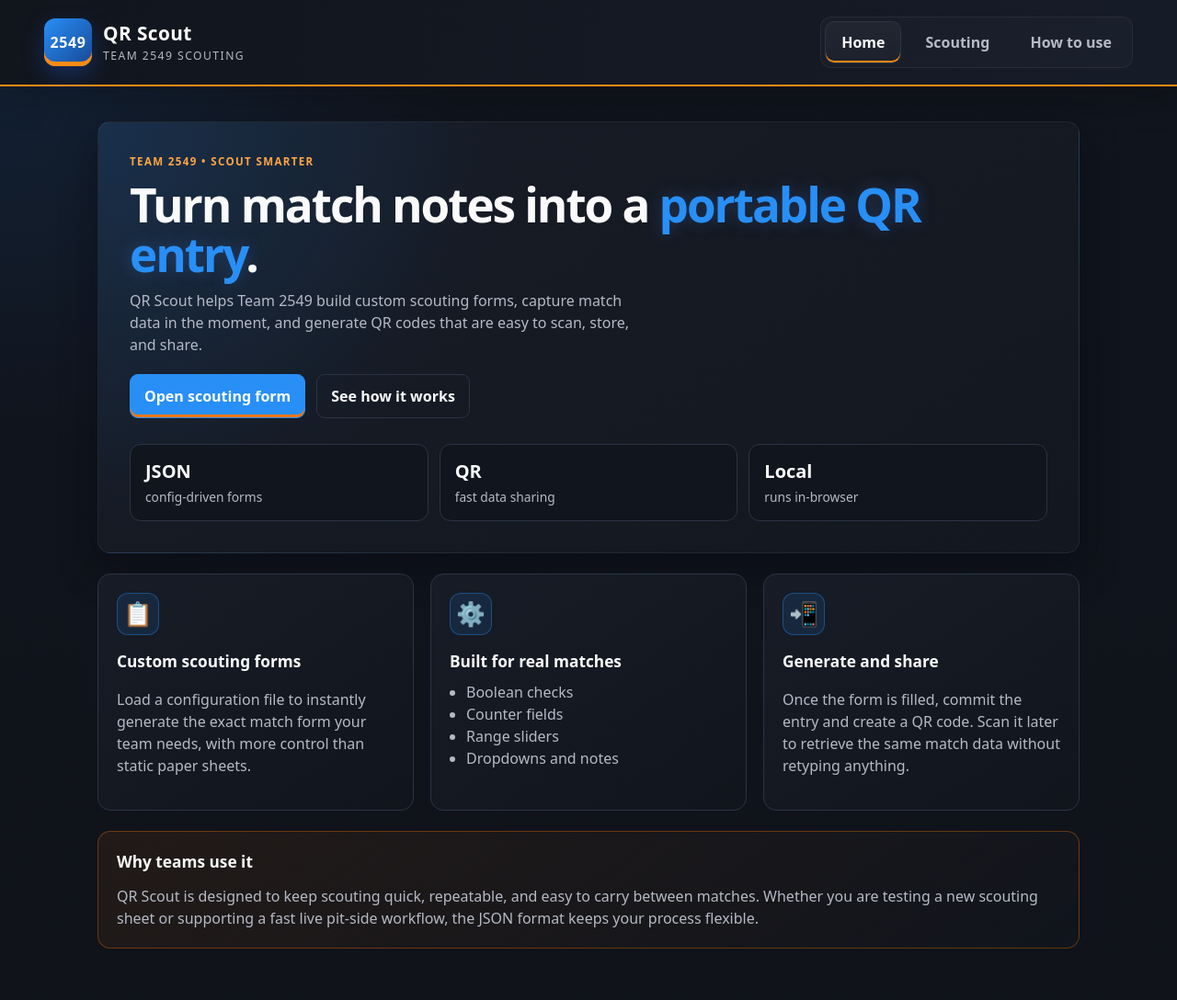
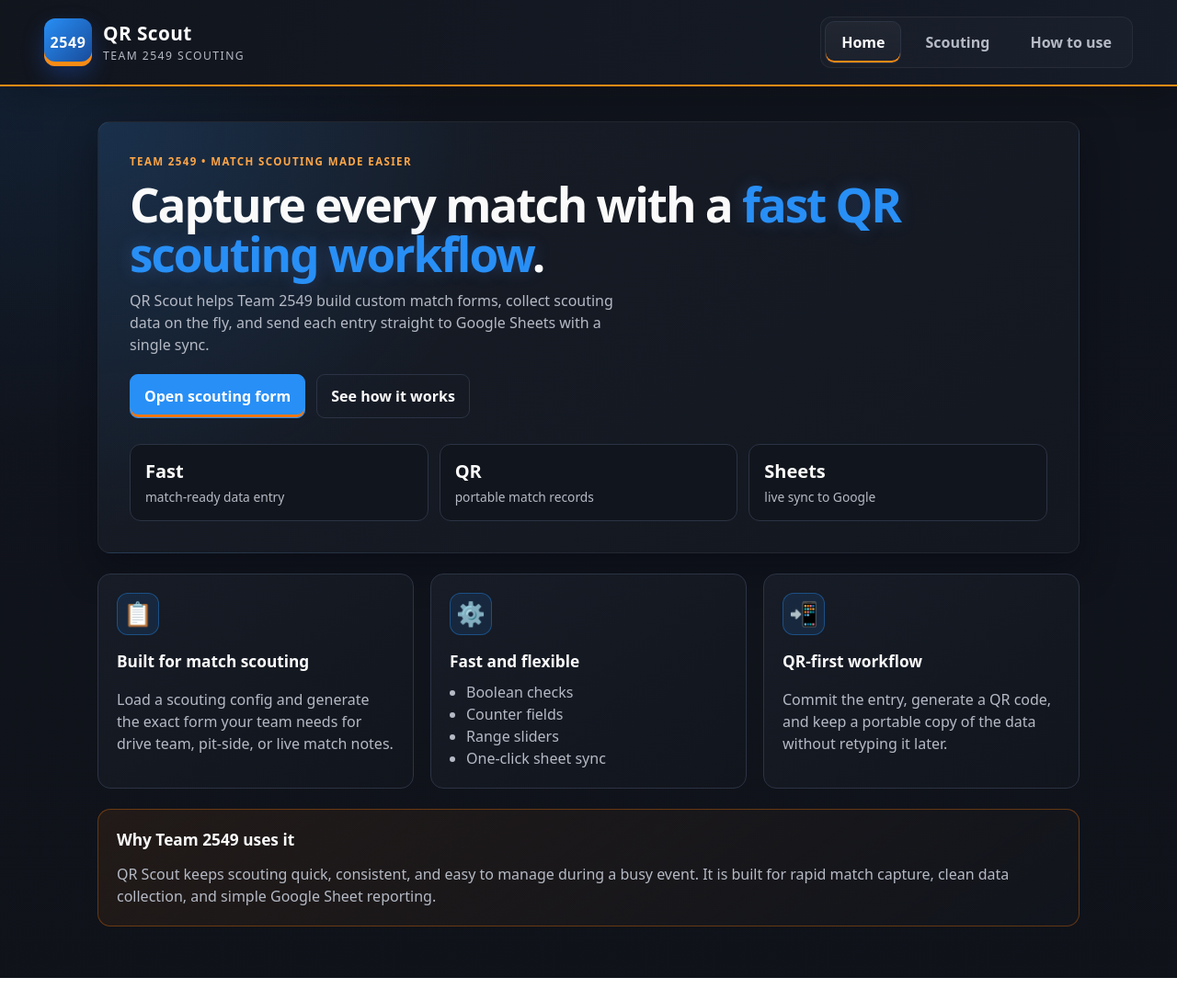
Before and after one commit to Gryphon5549/QR-Scout-Online, a plain HTML site: page index.html in a window 1280 px wide. Shown: the whole page at 92% size. After the commit the page ends 1064 px from the top, so only its background shows below. Drawn offline with Linux system fonts and the light colour scheme.

Commit message:
Update homepage for Team 2549

```diff
--- a/assets/js/app.js
+++ b/assets/js/app.js
@@ -48,23 +48,6 @@
       ]}
     ]
   };
-
-  function buildAutoGoogleFormMap(startEntryValue = "entry.1") {
-    const orderedCodes = [];
-    config.sections.forEach((section) => {
-      (section.fields || []).forEach((field) => {
-        if (field && field.code) orderedCodes.push(field.code);
-      });
-    });
-
-    const match = String(startEntryValue || "entry.1").match(/(\d+)/);
-    const startIndex = match ? Number(match[1]) : 1;
-    const map = {};
-    orderedCodes.forEach((code, index) => {
-      map[code] = `entry.${startIndex + index}`;
-    });
-    return map;
-  }
 
   function safeId(value) {
     return "field_" + String(value || "unknown").replace(/[^a-zA-Z0-9_-]/g, "_");
@@ -458,9 +441,7 @@
     $("googleSheetUrl").value = config.googleSheetUrl || config.googleFormUrl || "";
     $("sheetTabName").value = config.googleSheetTab || "Sheet1";
     $("googleFormUrl").value = config.googleFormUrl || "";
-    $("googleFormMap").value = config.googleFormMap ? JSON.stringify(config.googleFormMap, null, 2) : "";
-    $("googleFormStartEntry").value = config.googleFormStartEntry || "entry.1";
-    if (config.googleFormUrl || config.googleSheetUrl || config.googleFormMap) {
+    if (config.googleFormUrl || config.googleSheetUrl) {
       setGoogleFormStatus("Google Sheet sync loaded.", false);
     } else {
       setGoogleFormStatus("No Google Sheet sync configured.", false);
--- a/index.html
+++ b/index.html
@@ -29,9 +29,9 @@
     <div class="page-shell">
       <div class="hero panel">
         <div class="hero-copy">
-          <div class="eyebrow">Team 2549 • Scout smarter</div>
-          <h2>Turn match notes into a <span>portable QR entry</span>.</h2>
-          <p>QR Scout helps Team 2549 build custom scouting forms, capture match data in the moment, and generate QR codes that are easy to scan, store, and share.</p>
+          <div class="eyebrow">Team 2549 • Match scouting made easier</div>
+          <h2>Capture every match with a <span>fast QR scouting workflow</span>.</h2>
+          <p>QR Scout helps Team 2549 build custom match forms, collect scouting data on the fly, and send each entry straight to Google Sheets with a single sync.</p>
         </div>
         <div class="hero-actions">
           <button type="button" class="primary" data-page="scoutingPage">Open scouting form</button>
@@ -39,16 +39,16 @@
         </div>
         <div class="mini-stats" aria-label="Quick facts">
           <div class="mini-stat">
-            <strong>JSON</strong>
-            <span>config-driven forms</span>
+            <strong>Fast</strong>
+            <span>match-ready data entry</span>
           </div>
           <div class="mini-stat">
             <strong>QR</strong>
-            <span>fast data sharing</span>
+            <span>portable match records</span>
           </div>
           <div class="mini-stat">
-            <strong>Local</strong>
-            <span>runs in-browser</span>
+            <strong>Sheets</strong>
+            <span>live sync to Google</span>
           </div>
         </div>
       </div>
@@ -56,29 +56,29 @@
       <div class="feature-grid">
         <article class="info-card">
           <div class="card-icon">📋</div>
-          <h3>Custom scouting forms</h3>
-          <p>Load a configuration file to instantly generate the exact match form your team needs, with more control than static paper sheets.</p>
+          <h3>Built for match scouting</h3>
+          <p>Load a scouting config and generate the exact form your team needs for drive team, pit-side, or live match notes.</p>
         </article>
         <article class="info-card">
           <div class="card-icon">⚙️</div>
-          <h3>Built for real matches</h3>
+          <h3>Fast and flexible</h3>
           <ul>
             <li>Boolean checks</li>
             <li>Counter fields</li>
             <li>Range sliders</li>
-            <li>Dropdowns and notes</li>
+            <li>One-click sheet sync</li>
           </ul>
         </article>
         <article class="info-card">
           <div class="card-icon">📲</div>
-          <h3>Generate and share</h3>
-          <p>Once the form is filled, commit the entry and create a QR code. Scan it later to retrieve the same match data without retyping anything.</p>
+          <h3>QR-first workflow</h3>
+          <p>Commit the entry, generate a QR code, and keep a portable copy of the data without retyping it later.</p>
         </article>
       </div>
 
       <div class="callout">
-        <h3>Why teams use it</h3>
-        <p>QR Scout is designed to keep scouting quick, repeatable, and easy to carry between matches. Whether you are testing a new scouting sheet or supporting a fast live pit-side workflow, the JSON format keeps your process flexible.</p>
+        <h3>Why Team 2549 uses it</h3>
+        <p>QR Scout keeps scouting quick, consistent, and easy to manage during a busy event. It is built for rapid match capture, clean data collection, and simple Google Sheet reporting.</p>
       </div>
     </div>
   </section>
@@ -121,7 +121,7 @@
         <article class="step-card">
           <div class="step-number">5</div>
           <h3>Sync to Google Sheet</h3>
-          <p>Open the Google Sheet sync panel in the scouting page, paste your Google Apps Script web app URL, and click “Save Sheet sync.” After that, select “Sync to Form” from the commit modal and the app sends the row directly to the sheet.</p>
+          <p>Open the Google Sheet sync panel in the scouting page, paste your Google Apps Script web app URL, and click “Save Sheet sync.” After that, select “Sync to Sheet” from the commit modal and the app sends the row directly to the sheet.</p>
         </article>
       </div>
 
@@ -231,8 +231,8 @@
         </button>
         <button id="syncChoiceBtn" type="button" class="choice-button">
           <span class="choice-icon">↻</span>
-          <span>Sync to Form</span>
-          <small>Not implemented yet</small>
+          <span>Sync to Sheet</span>
+          <small>Send this entry to Google Sheets</small>
         </button>
       </div>
       <div id="modalStatus" class="status hidden"></div>
```
